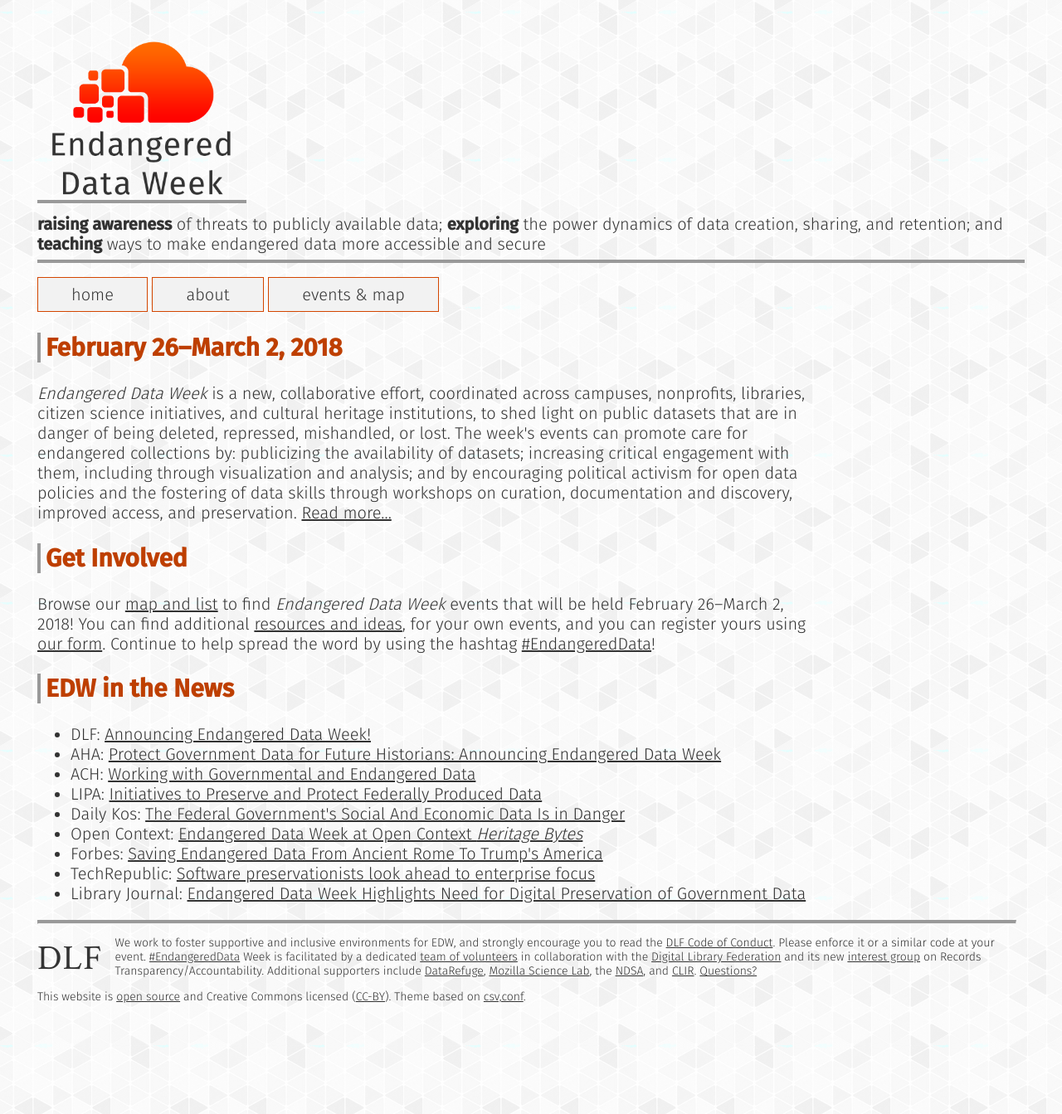
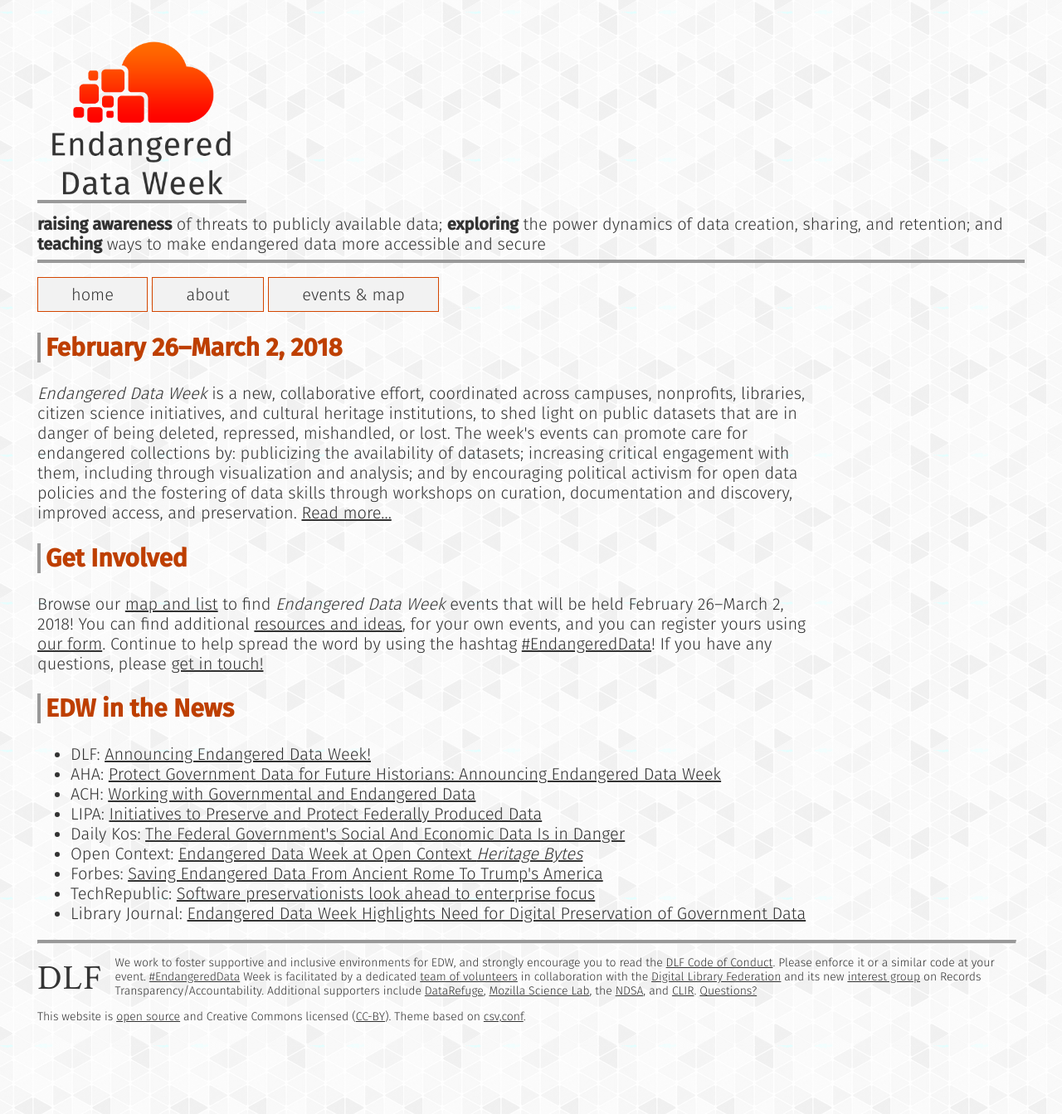
Before and after one commit to endangereddataweek/endangereddataweek.org, a Jekyll site: the page built from index.html, in a window 1280 px wide. Shown: the whole page at 83% size. Built offline with Jekyll 4.4.1, drawn with Linux system fonts in a browser that asks for light colours; nearby versions of some CDN libraries; a style sheet for code colours, icons or effects is not loaded; before the commit the page ends 1319 px from its top, so only the background shows below that.

Commit message:
added contact email to 'get in touch'

```diff
--- a/index.html
+++ b/index.html
@@ -16,7 +16,7 @@
 
   <div clas="row">
     <div class="eighty">
-      <p>Browse our <a href='/map/'>map and list</a> to find <em>Endangered Data Week</em> events that will be held February 26–March 2, 2018! You can find additional <a href="https://wiki.diglib.org/Endangered_Data_Week">resources and ideas</a>, for your own events, and you can register yours using <a href="https://docs.google.com/forms/d/e/1FAIpQLSeTZ30rbBS5axmn-QpWZML_nEqT_bmiz9V2TiQYYTTQSsKUxw/viewform">our form</a>. Continue to help spread the word by using the hashtag <a href="https://twitter.com/search?q=%23EndangeredData">#EndangeredData</a>!</p>
+      <p>Browse our <a href='/map/'>map and list</a> to find <em>Endangered Data Week</em> events that will be held February 26–March 2, 2018! You can find additional <a href="https://wiki.diglib.org/Endangered_Data_Week">resources and ideas</a>, for your own events, and you can register yours using <a href="https://docs.google.com/forms/d/e/1FAIpQLSeTZ30rbBS5axmn-QpWZML_nEqT_bmiz9V2TiQYYTTQSsKUxw/viewform">our form</a>. Continue to help spread the word by using the hashtag <a href="https://twitter.com/search?q=%23EndangeredData">#EndangeredData</a>! If you have any questions, please <a href="mailto:endangereddata@diglib.org">get in touch!</a></p>
     </div>
 </div>
 
```
